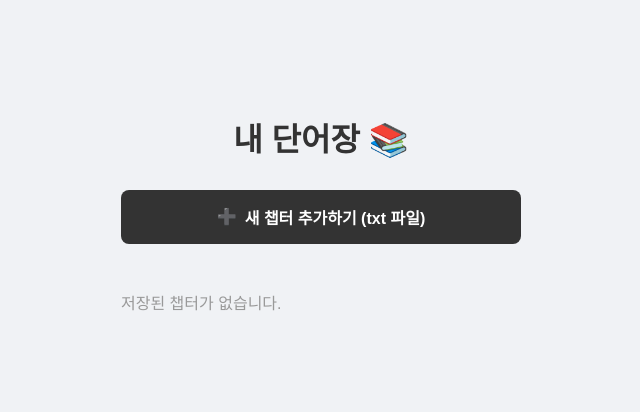
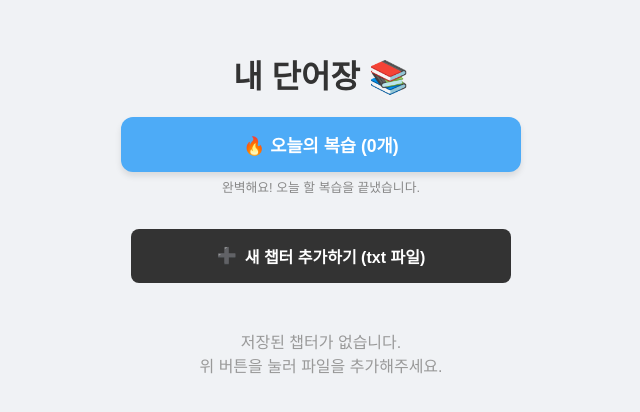
Before and after one commit to jayeunji/my-voca-app, a React (Create React App) app: page / in a window 1280 px wide. Shown: the part 164-576 px from the top of the page, without its empty margins (319-959 px from the left). Built offline with nearby package versions, Linux system fonts and the light colour scheme.

Commit message:
기능 추가: 망각곡선 및 무한 재도전 기능

```diff
--- a/package.json
+++ b/package.json
@@ -1,6 +1,7 @@
 {
   "name": "my-app",
   "version": "0.1.0",
+  "homepage": "https://jayeunji.github.io/my-voca-app",
   "private": true,
   "dependencies": {
     "@testing-library/dom": "^10.4.1",
@@ -14,6 +15,8 @@
   },
   "scripts": {
     "start": "react-scripts start",
+    "predeploy": "npm run build",
+    "deploy": "gh-pages -d build",
     "build": "react-scripts build",
     "test": "react-scripts test",
     "eject": "react-scripts eject"
@@ -35,5 +38,8 @@
       "last 1 firefox version",
       "last 1 safari version"
     ]
+  },
+  "devDependencies": {
+    "gh-pages": "^6.3.0"
   }
 }
--- a/src/App.css
+++ b/src/App.css
@@ -234,3 +234,17 @@
   border-radius: 20px; /* 둥근 모서리 */
   letter-spacing: 1px;
 }
+
+@keyframes pulse {
+  0% { transform: scale(1); }
+  50% { transform: scale(1.02); }
+  100% { transform: scale(1); }
+}
+
+.review-btn {
+  transition: transform 0.2s, background-color 0.3s;
+}
+
+.review-btn:active {
+  transform: scale(0.95);
+}
--- a/src/App.js
+++ b/src/App.js
@@ -1,7 +1,20 @@
 import React, { useState, useEffect } from 'react';
 import './App.css';
 
-// 유틸리티: 배열 섞기
+// --- [유틸리티] 날짜 계산 함수 ---
+const getNextDate = (days) => {
+  const date = new Date();
+  date.setHours(0, 0, 0, 0);
+  date.setDate(date.getDate() + days);
+  return date.getTime();
+};
+
+const getToday = () => {
+  const date = new Date();
+  date.setHours(0, 0, 0, 0);
+  return date.getTime();
+};
+
 const shuffleArray = (array) => {
   const newArray = [...array];
   for (let i = newArray.length - 1; i > 0; i--) {
@@ -13,114 +26,189 @@ const shuffleArray = (array) => {
 
 function App() {
   // --- State 관리 ---
-
-  // 1. 전체 챕터 데이터 (Map 구조: { "챕터1": [단어들], "챕터2": [단어들] })
   const [chapters, setChapters] = useState(() => {
-    // 앱 켜질 때 저장된 거 불러오기 (Java의 File Input Stream 역할)
     const saved = localStorage.getItem('myVocaChapters');
     return saved ? JSON.parse(saved) : {};
   });
 
-  // 2. 화면 상태 ('home' | 'study')
-  const [view, setView] = useState('home');
+  const [view, setView] = useState('home'); // home | study
+  const [currentChapterName, setCurrentChapterName] = useState('');
 
-  // 3. 현재 학습 중인 데이터
-  const [currentChapterName, setCurrentChapterName] = useState('');
-  const [originalList, setOriginalList] = useState([]); // 순서 섞기 전 원본 (재학습용)
-  const [studyList, setStudyList] = useState([]);       // 섞인 학습용
-
-  // 4. 학습 진행 상태
+  // 학습용 데이터
+  const [studyList, setStudyList] = useState([]);
   const [currentIndex, setCurrentIndex] = useState(0);
   const [isFlipped, setIsFlipped] = useState(false);
-  const [wrongWords, setWrongWords] = useState([]);
   const [isFinished, setIsFinished] = useState(false);
 
-  // --- 데이터 저장 (Effect) ---
-  // chapters 상태가 바뀔 때마다 로컬 스토리지에 자동 저장
+  // ★ 틀린 단어 관리 (중복 방지 및 재학습용)
+  const [sessionWrongWords, setSessionWrongWords] = useState([]);
+
+  // --- 저장 (Effect) ---
   useEffect(() => {
     localStorage.setItem('myVocaChapters', JSON.stringify(chapters));
   }, [chapters]);
 
 
-  // --- 기능: 챕터 추가 (파일 업로드) ---
+  // --- [핵심] 단어 상태 업데이트 로직 (중복 학습 방지 적용) ---
+  const updateWordStats = (wordId, isCorrect) => {
+    setChapters(prevChapters => {
+      const newChapters = { ...prevChapters };
+      const today = getToday();
+
+      for (const chapterName in newChapters) {
+        const words = newChapters[chapterName];
+        const wordIndex = words.findIndex(w => w.id === wordId);
+
+        if (wordIndex !== -1) {
+          const word = words[wordIndex];
+          const currentLevel = word.level || 0;
+          const lastReviewed = word.lastReviewed || 0;
+
+          // 1. 이미 오늘 학습한 단어 처리
+          if (lastReviewed === today) {
+            // 맞췄는데(O), 오늘 이미 한 번 건드린 단어라면? -> 상태 업데이트 건너뜀 (레벨업 방지)
+            if (isCorrect) break;
+            // 틀렸으면(X)? -> 아까 맞췄든 틀렸든 상관없이 가차없이 레벨 0으로 초기화해야 함
+          }
+
+          let nextLevel = 0;
+          let nextDate = 0;
+
+          if (isCorrect) {
+            // 정답 & 오늘 첫 시도: 레벨 업
+            nextLevel = currentLevel + 1;
+            const intervals = [1, 3, 7, 14, 30, 60];
+            const daysToAdd = intervals[currentLevel] || 60;
+            nextDate = getNextDate(daysToAdd);
+          } else {
+            // 오답: 레벨 초기화 & 내일 다시
+            nextLevel = 0;
+            nextDate = getNextDate(1);
+          }
+
+          newChapters[chapterName][wordIndex] = {
+            ...word,
+            level: nextLevel,
+            nextReviewDate: nextDate,
+            lastReviewed: today
+          };
+          break;
+        }
+      }
+      return newChapters;
+    });
+  };
+
+  // --- 기능: 오늘의 복습 단어 모으기 ---
+  const getTodayReviewWords = () => {
+    const today = getToday();
+    let allReviewWords = [];
+    Object.values(chapters).forEach(chapterWords => {
+      const dueWords = chapterWords.filter(word => {
+        if (!word.nextReviewDate) return false;
+        return word.nextReviewDate <= today;
+      });
+      allReviewWords = [...allReviewWords, ...dueWords];
+    });
+    return allReviewWords;
+  };
+
+  const startTodayReview = () => {
+    const reviewList = getTodayReviewWords();
+    if (reviewList.length === 0) {
+      alert("오늘 복습할 단어가 없습니다! 🎉");
+      return;
+    }
+    startSession(`오늘의 복습 (${reviewList.length}단어)`, reviewList);
+  };
+
+  const startChapterStudy = (name) => {
+    startSession(name, chapters[name]);
+  };
+
+  // 학습 시작 공통 함수
+  const startSession = (title, list) => {
+    setCurrentChapterName(title);
+    setStudyList(shuffleArray(list));
+    setCurrentIndex(0);
+    setSessionWrongWords([]); // 세션 시작 시 오답 초기화
+    setIsFlipped(false);
+    setIsFinished(false);
+    setView('study');
+  };
+
+  // ★ 기능 복구: 틀린 단어만 재학습 (Drill Mode)
+  const retryWrongWords = () => {
+    setCurrentChapterName(`${currentChapterName} (재도전)`);
+    setStudyList(shuffleArray(sessionWrongWords)); // 틀린 것만 가지고 리스트 교체
+    setCurrentIndex(0);
+    setSessionWrongWords([]); // ★ 중요: 재도전 리스트를 비워야 이번에 또 틀린 것만 담을 수 있음
+    setIsFlipped(false);
+    setIsFinished(false);
+  };
+
+  // --- 기능: 파일 업로드 ---
   const handleFileUpload = (e) => {
     const file = e.target.files[0];
     if (!file) return;
-
     const reader = new FileReader();
     reader.onload = (event) => {
-      const text = event.target.result;
-      const lines = text.split('\n');
+      const lines = event.target.result.split('\n');
       const newWords = [];
-
       lines.forEach((line, index) => {
         if (!line.trim() || !line.includes('|')) return;
         const parts = line.split('|');
         newWords.push({
           id: Date.now() + index,
           en: parts[0].trim(),
-          ko: parts.slice(1).join('|').trim()
+          ko: parts.slice(1).join('|').trim(),
+          level: 0,
+          nextReviewDate: 0
         });
       });
-
       if (newWords.length > 0) {
-        // 챕터 이름 입력 받기
-        const name = prompt("이 챕터의 이름을 입력하세요 (예: Day 1)", `Chapter ${Object.keys(chapters).length + 1}`);
+        const name = prompt("챕터 이름:", `Chapter ${Object.keys(chapters).length + 1}`);
         if (name) {
-          // 기존 chapters 맵에 새로운 챕터 추가 (불변성 유지)
-          setChapters(prev => ({
-            ...prev,
-            [name]: newWords
-          }));
-          alert(`[${name}] 챕터가 저장되었습니다!`);
+          setChapters(prev => ({ ...prev, [name]: newWords }));
         }
-      } else {
-        alert('형식이 올바르지 않습니다.');
       }
     };
     reader.readAsText(file);
-    e.target.value = ''; // 같은 파일 다시 업로드 가능하게 초기화
+    e.target.value = '';
   };
 
-  // --- 기능: 챕터 삭제 ---
   const deleteChapter = (e, name) => {
-    e.stopPropagation(); // 부모 클릭 방지
-    if (window.confirm(`[${name}] 챕터를 삭제하시겠습니까?`)) {
+    e.stopPropagation();
+    if (window.confirm("삭제하시겠습니까?")) {
       setChapters(prev => {
-        const newChapters = { ...prev };
-        delete newChapters[name]; // Map에서 key 삭제
-        return newChapters;
+        const next = { ...prev };
+        delete next[name];
+        return next;
       });
     }
   };
 
-  // --- 기능: 학습 시작 ---
-  const startStudy = (name) => {
-    const list = chapters[name];
-    setCurrentChapterName(name);
-    setOriginalList(list);          // 원본 기억
-    setStudyList(shuffleArray(list)); // 랜덤 섞어서 시작
-    setCurrentIndex(0);
-    setWrongWords([]);
-    setIsFlipped(false);
-    setIsFinished(false);
-    setView('study'); // 화면 전환
-  };
-
-  // --- 기능: 학습 도중 홈으로 ---
-  const goHome = () => {
-    if (window.confirm("학습을 종료하고 목록으로 돌아갈까요?")) {
-      setView('home');
-    }
-  };
-
-  // --- 기존 학습 로직 ---
+  // --- 학습 로직 ---
   const handleCardClick = () => setIsFlipped(!isFlipped);
 
   const handleAnswer = (isKnown) => {
     const currentWord = studyList[currentIndex];
-    if (!isKnown) setWrongWords(prev => [...prev, currentWord]);
 
+    // 1. 화면 표시용 오답 리스트 처리 (★ 개수 오류 수정)
+    if (!isKnown) {
+      setSessionWrongWords(prev => {
+        // 이미 오답 노트에 있는 단어면 추가하지 않음 (중복 방지)
+        if (prev.find(w => w.id === currentWord.id)) {
+          return prev;
+        }
+        return [...prev, currentWord];
+      });
+    }
+
+    // 2. DB 업데이트 (망각 곡선 + 중복 방지)
+    updateWordStats(currentWord.id, isKnown);
+
+    // 3. 다음 카드로 이동
     if (currentIndex + 1 < studyList.length) {
       setIsFlipped(false);
       setTimeout(() => setCurrentIndex(currentIndex + 1), 150);
@@ -129,47 +217,52 @@ function App() {
     }
   };
 
-  const restart = (mode) => {
-    if (mode === 'all') setStudyList(shuffleArray(originalList));
-    else if (mode === 'wrong') setStudyList(shuffleArray(wrongWords));
+  // --- 렌더링 ---
+  if (view === 'home') {
+    const todayCount = getTodayReviewWords().length;
 
-    setWrongWords([]);
-    setCurrentIndex(0);
-    setIsFlipped(false);
-    setIsFinished(false);
-  };
-
-  // ================= 렌더링 =================
-
-  // [화면 1] 메인 홈 (챕터 목록)
-  if (view === 'home') {
     return (
       <div className="container">
-        <h1 style={{marginBottom: '30px', color: '#333'}}>내 단어장 📚</h1>
+        <h1 style={{marginBottom: '20px', color: '#333'}}>내 단어장 📚</h1>
 
-        {/* 파일 업로드 버튼 */}
+        <div style={{width: '100%', maxWidth: '400px', marginBottom: '20px'}}>
+          <button
+            onClick={startTodayReview}
+            className="review-btn"
+            style={{
+              width: '100%',
+              padding: '15px',
+              borderRadius: '12px',
+              border: 'none',
+              backgroundColor: todayCount > 0 ? '#ff6b6b' : '#4dabf7',
+              color: 'white',
+              fontSize: '1.1rem',
+              fontWeight: 'bold',
+              cursor: 'pointer',
+              boxShadow: '0 4px 6px rgba(0,0,0,0.1)',
+              animation: todayCount > 0 ? 'pulse 2s infinite' : 'none'
+            }}
+          >
+            🔥 오늘의 복습 ({todayCount}개)
+          </button>
+          {todayCount === 0 && <p style={{textAlign:'center', fontSize:'0.8rem', color:'#888', marginTop:'5px'}}>완벽해요! 오늘 할 복습을 끝냈습니다.</p>}
+        </div>
+
         <div className="file-controls">
-          <label className="file-btn" style={{
-            width: '90%',
-            maxWidth: '370px',
-            justifyContent: 'center',
-            padding: '15px',
-            margin: '0 auto'
-          }}>
+          <label className="file-btn" style={{width: '90%', maxWidth: '350px', justifyContent: 'center', padding: '15px', margin: '0 auto'}}>
             <span>➕</span> 새 챕터 추가하기 (txt 파일)
             <input type="file" accept=".txt" onChange={handleFileUpload} className="hidden-input" />
           </label>
         </div>
 
-        {/* 챕터 리스트 */}
         <div className="chapter-list">
           {Object.keys(chapters).length === 0 ? (
-            <p style={{color: '#999'}}>저장된 챕터가 없습니다.</p>
+            <p style={{color: '#999', textAlign:'center'}}>저장된 챕터가 없습니다.<br/>위 버튼을 눌러 파일을 추가해주세요.</p>
           ) : (
             Object.keys(chapters).map(name => (
-              <div key={name} className="chapter-item" onClick={() => startStudy(name)}>
+              <div key={name} className="chapter-item" onClick={() => startChapterStudy(name)}>
                 <span className="chapter-name">{name}</span>
-                <span className="chapter-count">({chapters[name].length}단어)</span>
+                <span className="chapter-count">({chapters[name].length})</span>
                 <button className="delete-btn" onClick={(e) => deleteChapter(e, name)}>🗑️</button>
               </div>
             ))
@@ -179,51 +272,59 @@ function App() {
     );
   }
 
-  // [화면 2] 학습 결과 화면
   if (isFinished) {
     return (
       <div className="container">
         <div className="result-area">
-          <h2>[{currentChapterName}] 완료! 🎉</h2>
-          <p>{studyList.length}개 중 {wrongWords.length}개 미암기</p>
+          <h2>학습 완료! 🎉</h2>
 
-          <button className="action-btn" onClick={() => restart('all')}>전체 다시 (랜덤)</button>
-          {wrongWords.length > 0 && (
-            <button className="action-btn" onClick={() => restart('wrong')}>틀린 것만 다시 ({wrongWords.length}개)</button>
+          {sessionWrongWords.length > 0 ? (
+            <>
+              <p style={{fontSize: '1.1rem', margin: '20px 0'}}>
+                앗, <span style={{color:'red', fontWeight:'bold'}}>{sessionWrongWords.length}개</span>를 틀렸네요.
+              </p>
+              {/* ★ 기능 복구: 틀린 것만 다시 하기 버튼 */}
+              <button className="action-btn" style={{backgroundColor: '#ff6b6b'}} onClick={retryWrongWords}>
+                💪 틀린 단어 다시 학습하기
+              </button>
+            </>
+          ) : (
+            <p style={{fontSize: '1.1rem', margin: '20px 0', color: '#4caf50', fontWeight: 'bold'}}>
+              완벽합니다! 모든 단어를 맞췄어요. 💯
+            </p>
           )}
+
           <div style={{marginTop: '20px', borderTop: '1px solid #eee', paddingTop: '20px'}}>
-             <button className="action-btn" style={{backgroundColor: '#666'}} onClick={() => setView('home')}>목록으로 나가기</button>
+             <button className="action-btn" onClick={() => setView('home')}>목록으로 나가기</button>
           </div>
         </div>
       </div>
     );
   }
 
-  // [화면 3] 학습 진행 화면
   const currentWord = studyList[currentIndex];
   return (
     <div className="container">
-      {/* --- 상단 헤더 영역 (수정됨) --- */}
       <div className="study-header">
-
-        {/* 1열: 홈 버튼과 챕터 제목 */}
         <div className="header-top-row">
-          <button onClick={goHome} className="home-icon-btn">🏠</button>
-          <span className="chapter-title">{currentChapterName}</span>
-          {/* 제목 중앙 정렬을 위한 빈 공간 (홈버튼 크기만큼) */}
+          <button onClick={() => setView('home')} className="home-icon-btn">🏠</button>
+          <span className="chapter-title" style={{fontSize: '1rem'}}>{currentChapterName}</span>
           <div style={{width: '30px'}}></div>
         </div>
-
-        {/* 2열: 진행도 표시 (제목과 카드 사이) */}
         <div className="header-progress">
           {currentIndex + 1} / {studyList.length}
         </div>
       </div>
-      {/* -------------------------------- */}
 
       <div className="card-area" onClick={handleCardClick}>
         <div className={`card ${isFlipped ? 'flipped' : ''}`}>
-          <div className="card-front">{currentWord.en}</div>
+          <div className="card-front">
+            {currentWord.en}
+            {/* 디버깅용: 현재 레벨 표시 */}
+            <div style={{position:'absolute', bottom:'10px', fontSize:'0.8rem', color:'#ccc'}}>
+              Lv.{currentWord.level || 0}
+            </div>
+          </div>
           <div className="card-back">{currentWord.ko}</div>
         </div>
       </div>
```
Also changed, not shown: 1 other file (tests, documents, lock files or other folders).
